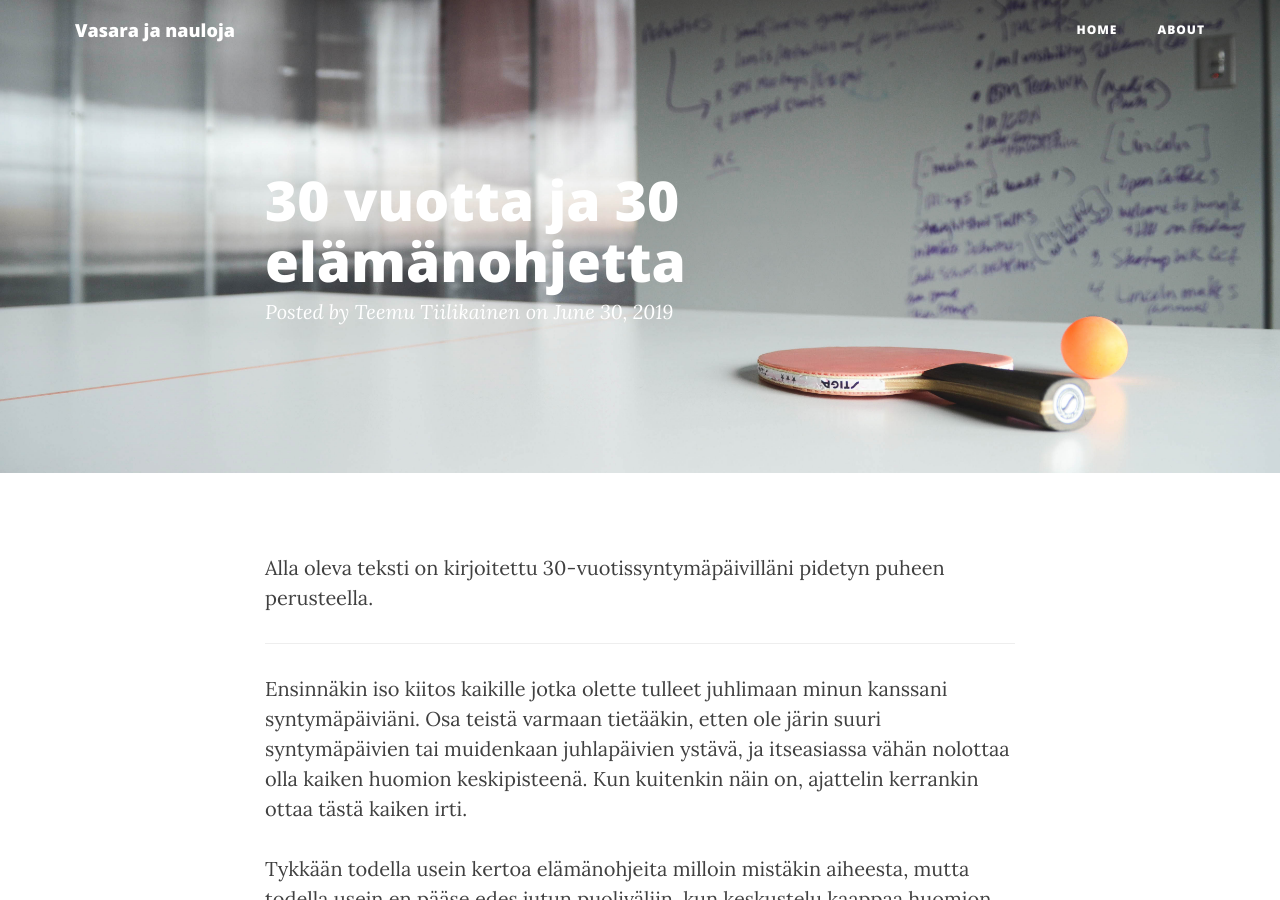
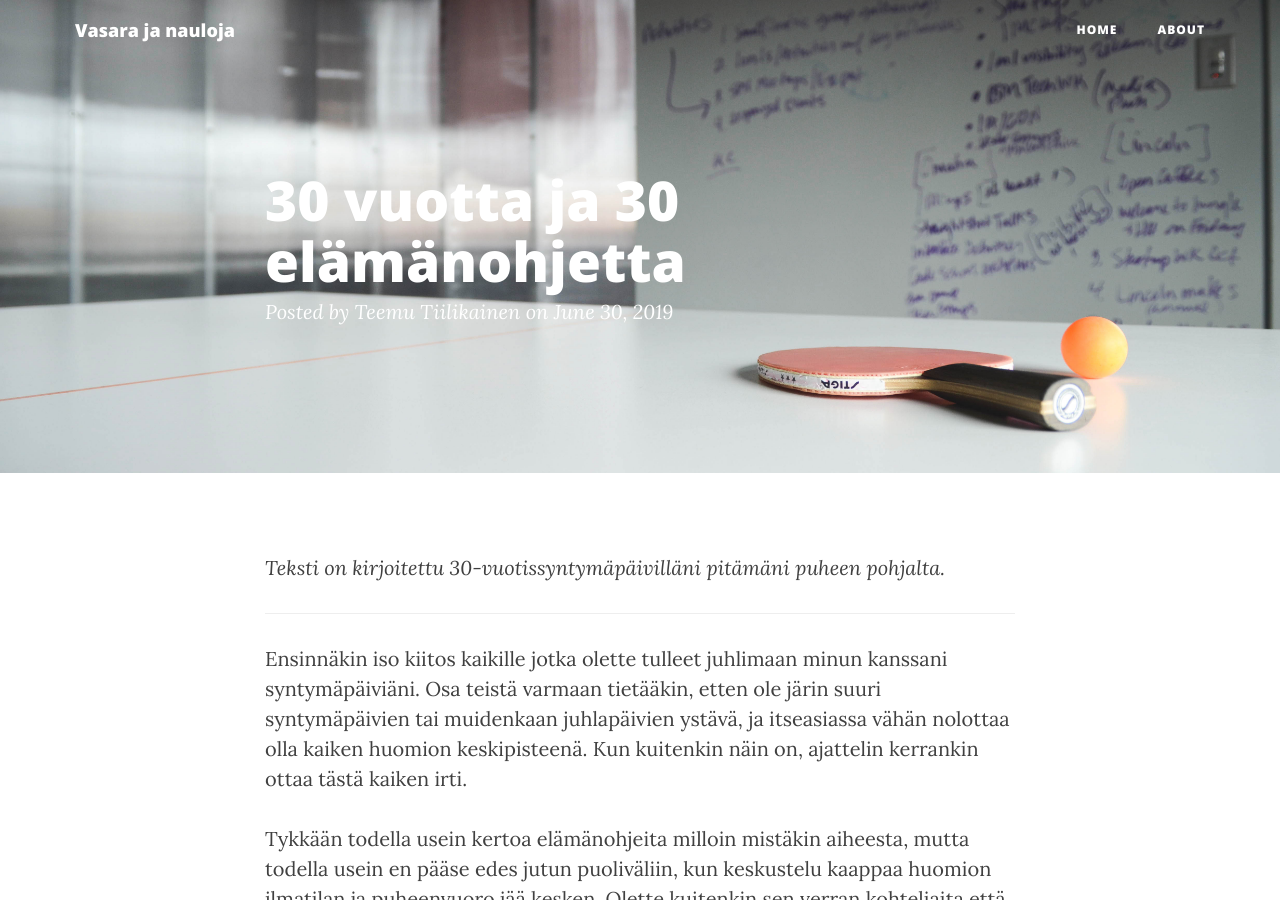
Before and after one commit to varmais/varmais.github.io, a Jekyll site: the page built from _posts/2019-06-30-30-vuotta-ja-30-elamanohjetta.markdown, in a window 1280 px wide and 900 px high. Built offline with Jekyll 4.4.1, drawn with Linux system fonts in a browser that asks for light colours; nearby versions of some CDN libraries.

Commit message:
Adjust texts

```diff
--- a/_posts/2019-06-30-30-vuotta-ja-30-elamanohjetta.markdown
+++ b/_posts/2019-06-30-30-vuotta-ja-30-elamanohjetta.markdown
@@ -5,7 +5,7 @@ title: 30 vuotta ja 30 elämänohjetta
 date: 2019-06-30 11:56:36.000000000 +02:00
 ---
 
-Alla oleva teksti on kirjoitettu 30-vuotissyntymäpäivilläni pidetyn puheen perusteella.
+*Teksti on kirjoitettu 30-vuotissyntymäpäivilläni pitämäni puheen pohjalta.*
 
 ---
 
```
Also changed, not shown: _posts/2018-09-20-getting-things-done.markdown (+4 -4 lines), _posts/2018-09-25-kaikki-koodaa.markdown (+4 -4 lines), _posts/2018-09-30-tulevaisuuden-tyoelama.markdown (+4 -4 lines).
